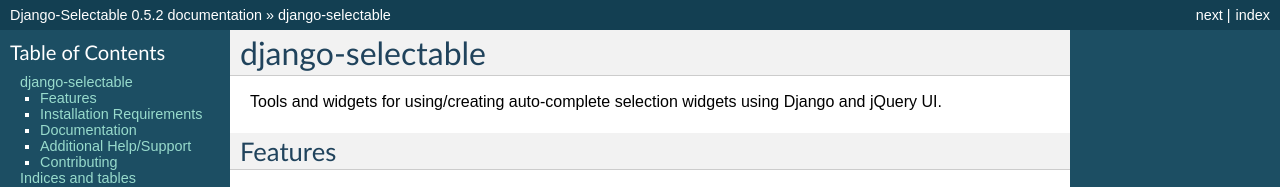
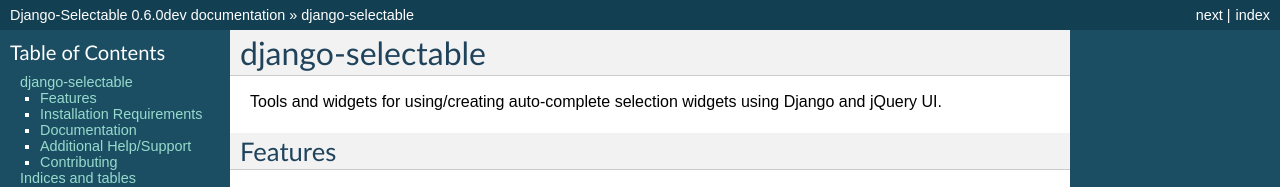
Before and after one commit to mlavin/django-selectable, a Sphinx documentation site: the page built from docs/index.rst, in a window 1280 px wide and 900 px high. Shown: the top 187 px of the window. Built offline with Sphinx 7.4.7, drawn with Linux system fonts in a browser that asks for light colours; some of the changed text lies outside the part shown.

Commit message:
Docs version bump as well.

```diff
--- a/docs/conf.py
+++ b/docs/conf.py
@@ -48,9 +48,9 @@
 # built documents.
 #
 # The short X.Y version.
-version = '0.5'
+version = '0.6'
 # The full version, including alpha/beta/rc tags.
-release = '0.5.2'
+release = '0.6.0dev'
 
 # The language for content autogenerated by Sphinx. Refer to documentation
 # for a list of supported languages.
```
